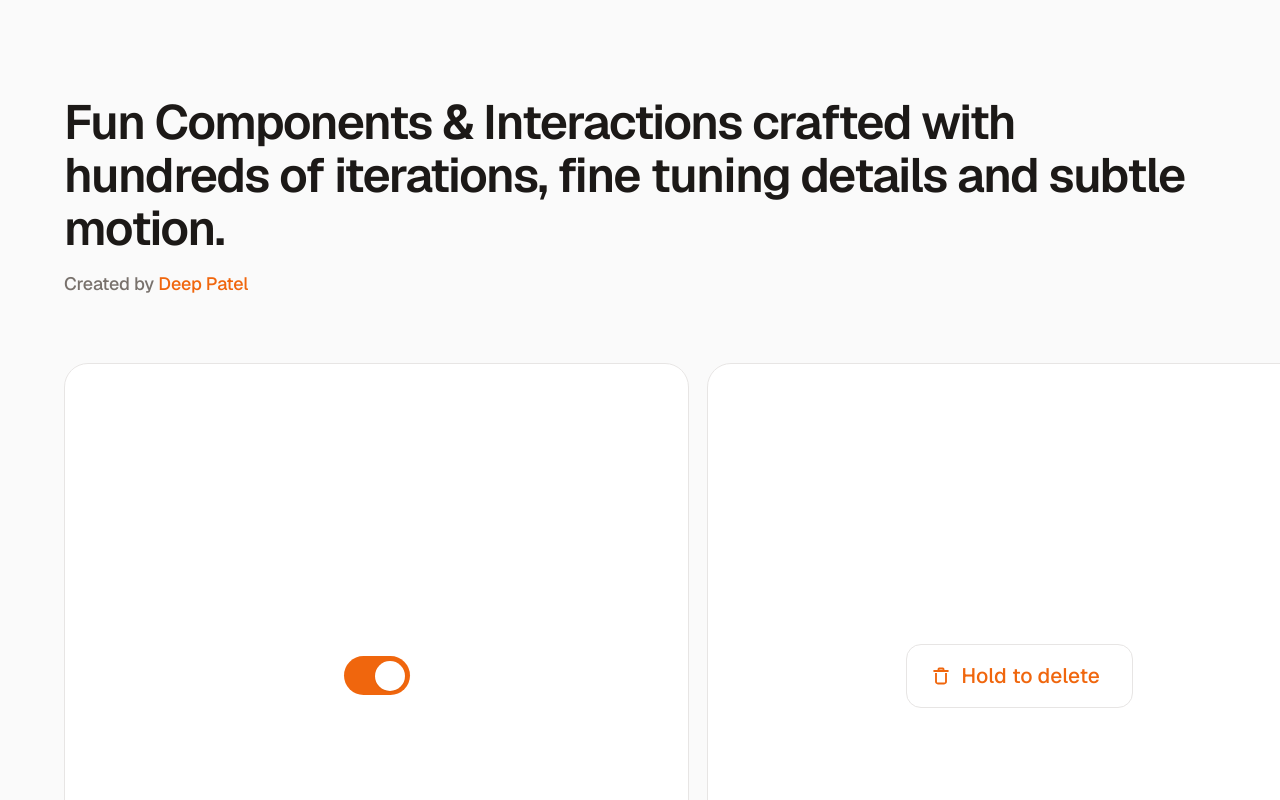
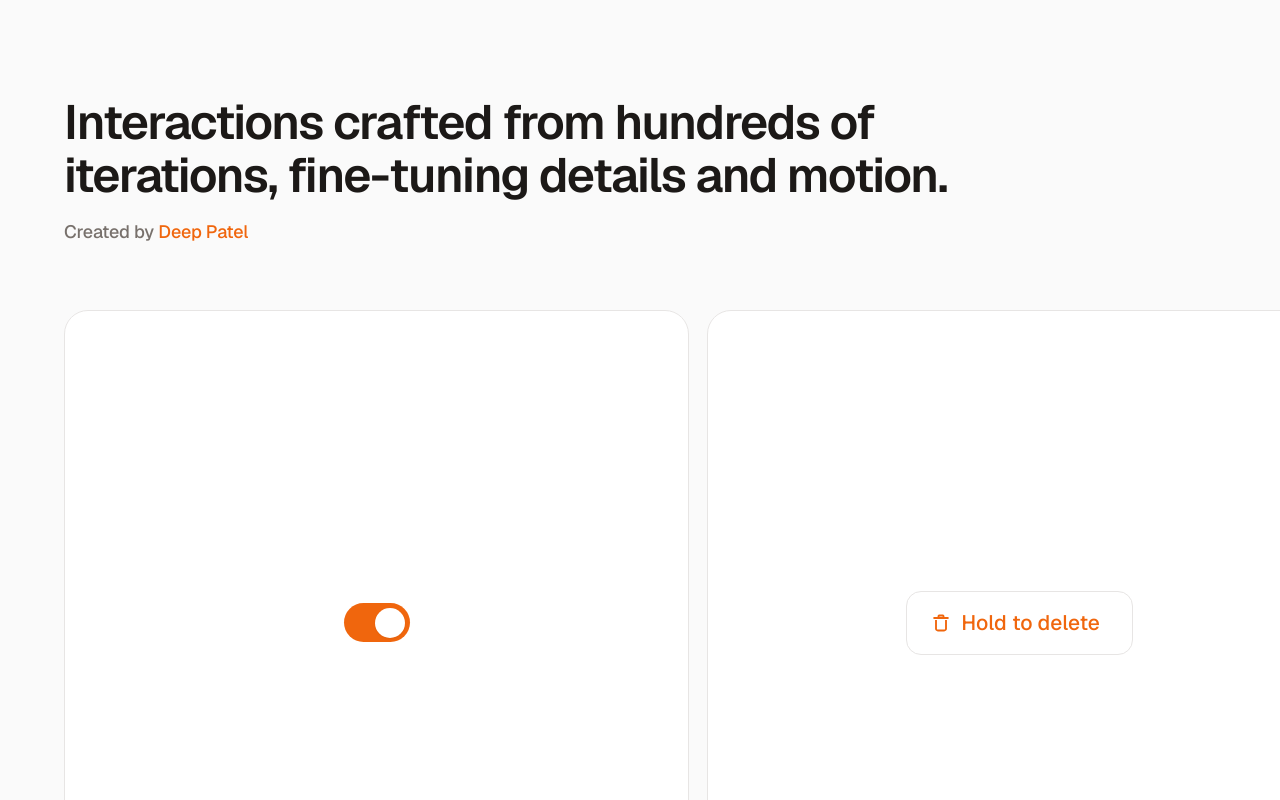
Before and after one commit to deepp2905/ui-library, a Next.js app: page / in a window 1280 px wide. Shown: the top 800 px of the page. Built offline with nearby package versions, Linux system fonts and the light colour scheme.

Commit message:
header updated

```diff
--- a/src/app/page.module.css
+++ b/src/app/page.module.css
@@ -30,7 +30,7 @@
   font-weight: var(--weight-semibold);
   letter-spacing: var(--tracking-display);
   line-height: var(--leading-display);
-  max-width: 40ch;
+  max-width: 30ch;
 }
 
 .heroSub {
--- a/src/app/page.tsx
+++ b/src/app/page.tsx
@@ -63,8 +63,8 @@ function Showcase() {
     <main className={styles.page}>
       <header className={styles.hero}>
         <h1 className={styles.heroTitle}>
-          Fun Components & Interactions crafted with hundreds of iterations,
-           fine tuning details and subtle motion.
+          Interactions crafted from hundreds of iterations,
+           fine-tuning details and motion.
         </h1>
         <p className={styles.heroSub}>
           Created by{' '}
```
